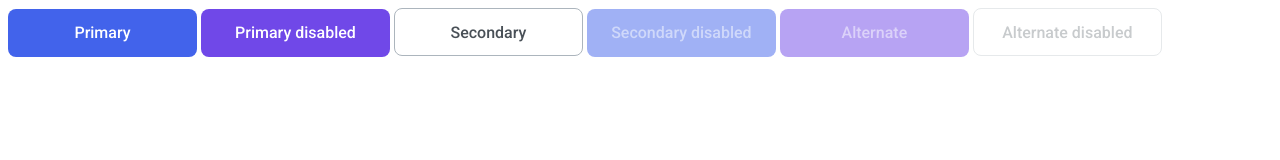
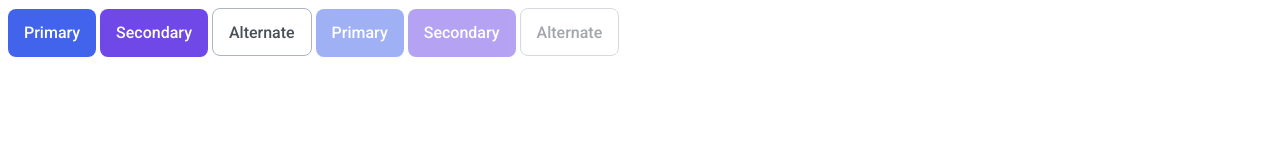
Before and after one commit to js-tasks-ru/htmlcss-20241107_panteleev-alexander, a website: page 03-lection1/01-button/index.html in a window 1280 px wide. Drawn offline with Linux system fonts and the light colour scheme.

Commit message:
change btn names n styles

```diff
--- a/03-lection1/01-button/button.css
+++ b/03-lection1/01-button/button.css
@@ -1,15 +1,12 @@
 /* Стилизация кнопки */
-.button-set {
-    text-align: justify;
-
-}
 
 .button {
-    width: 189px;
     height: 48px;
     border-radius: 8px;
     padding-top: 15px;
     padding-bottom: 14px;
+    padding-left: 16px;
+    padding-right: 16px;
     font-family: Roboto;
     font-size: 16px;
     font-weight: 500;
@@ -17,73 +14,56 @@
     text-align: center;
     text-underline-position: from-font;
     text-decoration-skip-ink: none;
-
 }
 
-.button__primary {
+.button_primary {
     background-color: var(--blue-2);
     color: var(--white);
     border-style: none;
 }
 
-.button__primary:hover {
+.button_primary:hover {
     background-color: var(--blue-3);
     cursor: pointer;
-    transition: background 200ms ease-in-out 100ms;
 }
 
-.button__primary:disabled {
-    background-color: var(--blue-4);
-    color: var(--pale-blkberry);
-    cursor: not-allowed;
-}
-
-.button__primary:active {
+.button_primary:active {
     background-color: var(--pink);
 }
 
-.button__secondary {
+.button_secondary {
     background-color: var(--purple);
     color: var(--white);
     border-style: none;
 }
 
-.button__secondary:hover {
+.button_secondary:hover {
     background-color: var(--purple-2);
     cursor: pointer;
-    transition: background 200ms ease-in-out 100ms;
 }
 
-.button__secondary:disabled {
-    background-color: var(--serene);
-    color: var(--light-serene);
-    cursor: not-allowed;
-}
-
-.button__secondary:active {
+.button_secondary:active {
     background-color: var(--pink);
 }
 
-.button__alternate {
+.button_alternate {
     background-color: var(--white);
     color: var(--grey-4);
     border: 1px solid var(--grey-3);
 }
 
-.button__alternate:hover {
+.button_alternate:hover {
     background-color: var(--white);
     color: var(--grey-4);
     border: 1px solid var(--black);
     cursor: pointer;
-    transition: background 200ms ease-in-out 100ms;
 }
 
-.button__alternate:disabled {
-    color: var(--grey-5);
-    border: 1px solid var(--grey-6);
-    cursor: not-allowed;
+.button_alternate:active {
+    background-color: var(--pink);
 }
 
-.button__alternate:active {
-    background-color: var(--pink);
+.button:disabled {
+    pointer-events: none;
+    opacity: 0.5;
 }
--- a/03-lection1/01-button/index.html
+++ b/03-lection1/01-button/index.html
@@ -6,24 +6,24 @@
         <link rel="stylesheet" href="./button.css">
     </head>
     <body>
-        <div class="button-set">
-            <button class="button button__primary">
+        <div>
+            <button class="button button_primary">
                 Primary
             </button>
-            <button class="button button__secondary">
-                Primary disabled
-            </button>
-            <button class="button button__alternate">
+            <button class="button button_secondary">
                 Secondary
             </button>
-            <button class="button button__primary" disabled>
-                Secondary disabled
-            </button>
-            <button class="button button__secondary" disabled>
+            <button class="button button_alternate">
                 Alternate
             </button>
-            <button class="button button__alternate" disabled>
-                Alternate disabled
+            <button class="button button_primary" disabled>
+                Primary
+            </button>
+            <button class="button button_secondary" disabled>
+                Secondary
+            </button>
+            <button class="button button_alternate" disabled>
+                Alternate
             </button>
         </div>
     </body>
```
